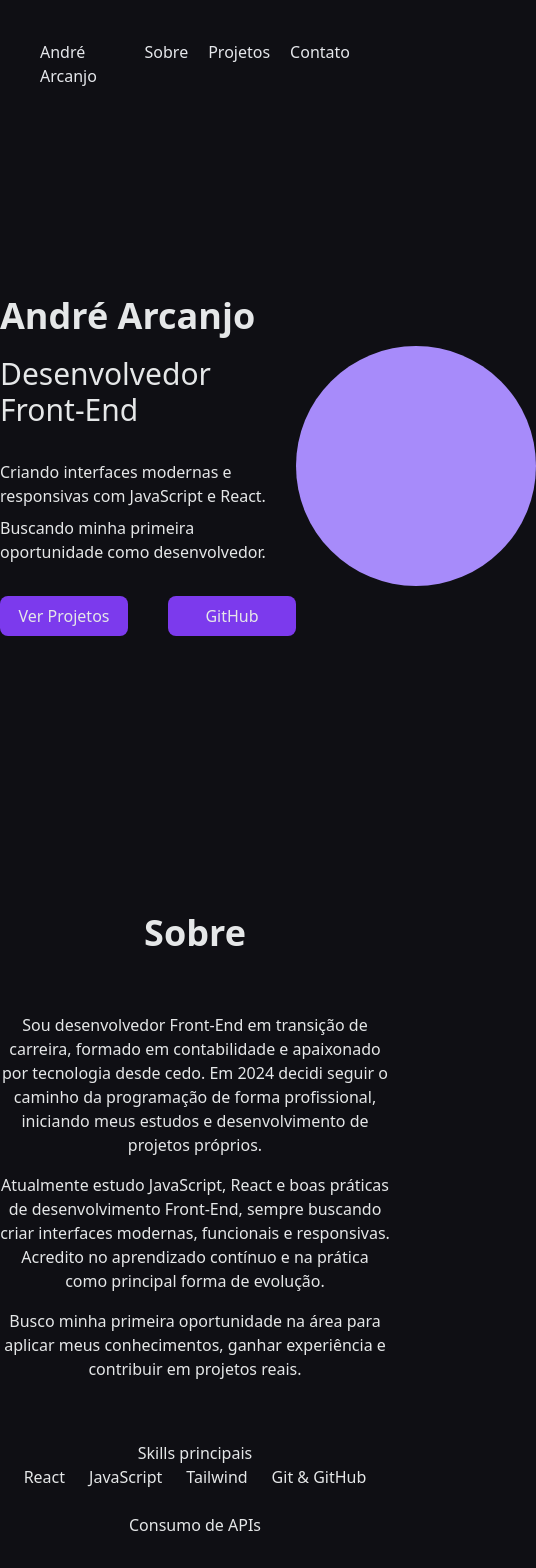
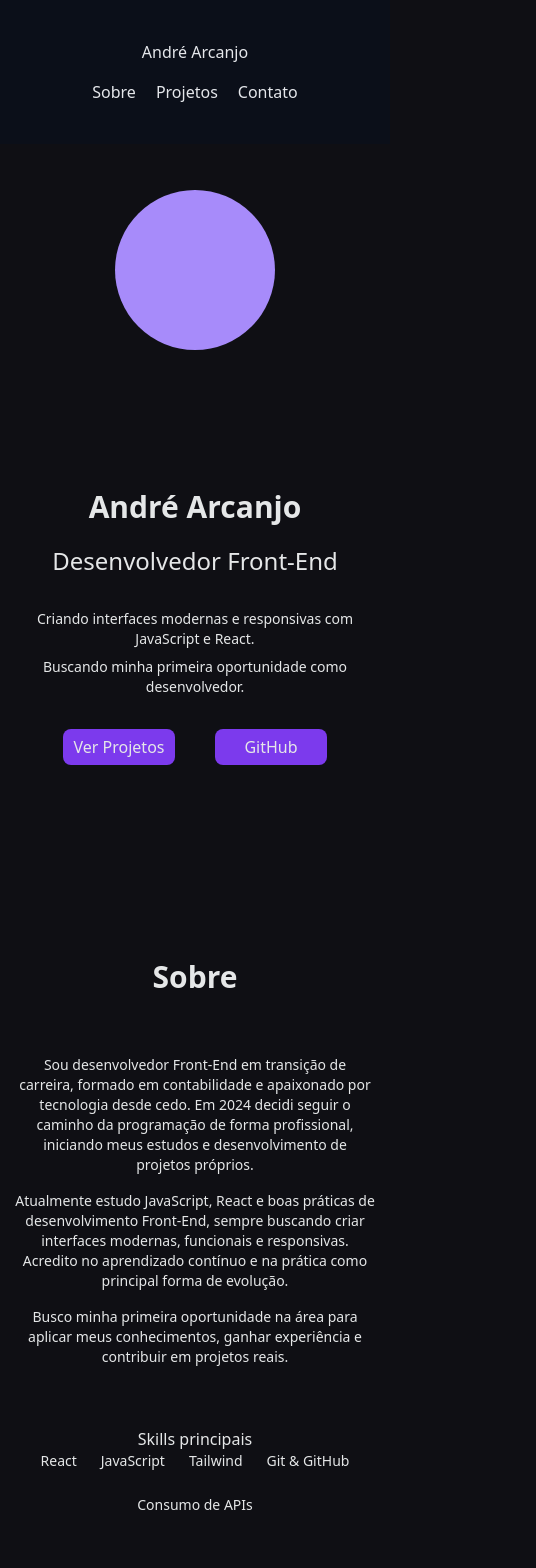
Before and after one commit to andre-arcanjo/portfolio-andre-arcanjo, a React (Vite) app: page / in a window 390 px wide. Shown: the top 1568 px of the page, 536 px wide, since content can reach past the window. Built offline with nearby package versions, Linux system fonts and the light colour scheme.

Commit message:
feat: improve responsiveness across all sections

```diff
--- a/index.html
+++ b/index.html
@@ -1,5 +1,5 @@
 <!doctype html>
-<html lang="en">
+<html lang="pt-BR">
   <head>
     <meta charset="UTF-8" />
     <link rel="icon" type="image/svg+xml" href="/vite.svg" />
--- a/src/App.tsx
+++ b/src/App.tsx
@@ -8,7 +8,7 @@ function App() {
 
   return (
     <>
-      <main>
+      <main className="pt-35 md:pt-24">
         <Header />
         <Hero />
         <About />
--- a/src/components/About/About.tsx
+++ b/src/components/About/About.tsx
@@ -1,19 +1,19 @@
 export const About = () => {
     return (
         <>
-            <section id="about" className="h-screen py-26 flex justify-center items-center text-[#E5E7E8]">
-                <div className="max-w-120 flex flex-col items-center text-center space-y-15">
-                    <h1 className="text-4xl font-bold">Sobre</h1>
+            <section id="about" className="min-h-screen py-26 flex justify-center items-center text-[#E5E7E8]">
+                <div className="max-w-90 md:max-w-120 flex flex-col items-center text-center space-y-15">
+                    <h2 className="text-3xl md:text-4x1 font-bold">Sobre</h2>
                     <div className="space-y-4">
-                        <p>Sou desenvolvedor Front-End em transição de carreira, formado em contabilidade e apaixonado por tecnologia desde cedo. Em 2024 decidi seguir o caminho da programação de forma profissional, iniciando meus estudos e desenvolvimento de projetos próprios.</p>
-                        <p>Atualmente estudo JavaScript, React e boas práticas de desenvolvimento Front-End, sempre buscando criar interfaces modernas, funcionais e responsivas. Acredito no aprendizado contínuo e na prática como principal forma de evolução.</p>
-                        <p>Busco minha primeira oportunidade na área para aplicar meus conhecimentos, ganhar experiência e contribuir em projetos reais.</p>
+                        <p className="text-sm md:text-base">Sou desenvolvedor Front-End em transição de carreira, formado em contabilidade e apaixonado por tecnologia desde cedo. Em 2024 decidi seguir o caminho da programação de forma profissional, iniciando meus estudos e desenvolvimento de projetos próprios.</p>
+                        <p className="text-sm md:text-base">Atualmente estudo JavaScript, React e boas práticas de desenvolvimento Front-End, sempre buscando criar interfaces modernas, funcionais e responsivas. Acredito no aprendizado contínuo e na prática como principal forma de evolução.</p>
+                        <p className="text-sm md:text-base">Busco minha primeira oportunidade na área para aplicar meus conhecimentos, ganhar experiência e contribuir em projetos reais.</p>
                     </div>
                     <div className="text-center flex flex-col">
-                        <h2 className="font-medium">
+                        <h3 className="font-medium">
                             Skills principais
-                        </h2>
-                        <div className="flex flex-wrap justify-center gap-6">
+                        </h3>
+                        <div className="flex flex-wrap justify-center gap-6 text-sm md:text-base">
                             <p>React</p>
                             <p>JavaScript</p>
                             <p>Tailwind</p>
--- a/src/components/Header/Header.tsx
+++ b/src/components/Header/Header.tsx
@@ -1,10 +1,10 @@
 export const Header = () => {
     return (
         <>
-            <header>
-                <nav className="text-[#E5E7EB] flex justify-between p-10">
+            <header className="fixed top-0 left-0 w-full bg-[#0B0F19] Z-50">
+                <nav className="text-[#E5E7EB] flex flex-col justify-between items-center p-10 md:flex-row">
                     <a className="hover:text-[#A78BFA] transition-all" href="/">André Arcanjo</a>
-                    <ul className="flex gap-5">
+                    <ul className="flex gap-5 mt-4 md:mt-0">
                         <li><a className="hover:text-[#A78BFA] transition-all" href="#about">Sobre</a></li>
                         <li><a className="hover:text-[#A78BFA] transition-all" href="#projects">Projetos</a></li>
                         <li><a className="hover:text-[#A78BFA] transition-all" href="#contact">Contato</a></li>
--- a/src/components/Hero/Hero.tsx
+++ b/src/components/Hero/Hero.tsx
@@ -1,23 +1,23 @@
 export const Hero = () => {
     return (
         <>
-                <section className="min-h-[80vh] text-[#E5E7E8] flex items-center justify-around">
-                    <div className="max-w-120 text-content space-y-8">
+                <section className="min-h-[80vh] text-[#E5E7E8] flex flex-col-reverse md:flex-row gap-10 items-center justify-around text-center md:text-left">
+                    <div className="max-w-90 md:max-w-120 text-content space-y-8">
                         <div className="space-y-5">
-                            <h1 className="text-4xl font-bold">André Arcanjo</h1>
-                            <h2 className="text-3xl font-medium">Desenvolvedor Front-End</h2>
+                            <h1 className="text-3xl md:text-4xl font-bold">André Arcanjo</h1>
+                            <h2 className="text-2xl md:text-3xl font-medium">Desenvolvedor Front-End</h2>
                         </div>
                         <div className="space-y-2">
-                            <h3>Criando interfaces modernas e responsivas com JavaScript e React.</h3>
-                            <h3>Buscando minha primeira oportunidade como desenvolvedor.</h3>
+                            <h3 className="text-sm md:text-base">Criando interfaces modernas e responsivas com JavaScript e React.</h3>
+                            <h3 className="text-sm md:text-base">Buscando minha primeira oportunidade como desenvolvedor.</h3>
                         </div>
-                        <div className="flex gap-10 font-medium">
-                            <a href="#projetos" target="_blank" rel="noopener noreferrer" className="h-10 w-32 flex items-center justify-center bg-[#7C3AED] rounded-lg hover:bg-[#A78BFA] hover:scale-105 transition-all">Ver Projetos</a>
-                            <a href="https://github.com/andre-arcanjo" target="_blank" rel="noopener noreferrer" className="h-10 w-32 flex items-center justify-center bg-[#7C3AED] rounded-lg hover:bg-[#A78BFA] hover:scale-105 transition-all">GitHub</a>
+                        <div className="flex gap-10 font-medium justify-center md:justify-normal">
+                            <a href="#projetos" target="_blank" rel="noopener noreferrer" className="h-9 w-28 md:h-10 md:w-32 flex items-center justify-center bg-[#7C3AED] rounded-lg hover:bg-[#A78BFA] hover:scale-105 transition-all">Ver Projetos</a>
+                            <a href="https://github.com/andre-arcanjo" target="_blank" rel="noopener noreferrer" className="h-9 w-28 md:h-10 md:w-32 flex items-center justify-center bg-[#7C3AED] rounded-lg hover:bg-[#A78BFA] hover:scale-105 transition-all">GitHub</a>
                         </div>
                     </div>
                     <div>
-                        <div className="h-60 w-60 rounded-full bg-[#A78BFA]"></div>
+                        <div className="h-40 md:h-60 w-40 md:w-60 rounded-full bg-[#A78BFA]"></div>
                     </div>
                 </section>
         </>
--- a/src/components/Projects/ProjectCard.tsx
+++ b/src/components/Projects/ProjectCard.tsx
@@ -3,20 +3,20 @@ import { projects } from "../../data/projects"
 export const ProjectCard = () => {
     return (
         <>
-            {projects.map((project, index) => (
-                <div key={index} className="h-[520px] w-[520px] flex flex-col items-center justify-center max-w-lg space-y-5 border rounded-md hover:scale-105 transition-transform">
-                    <h2 className="text-center font-semibold">{project.title}</h2>
+            {projects.map((project) => (
+                <div key={project.title} className="h-[450px] w-[360px] md:h-[520px] md:w-[520px] flex flex-col items-center justify-center max-w-lg space-y-5 border rounded-md hover:scale-105 transition-transform">
+                    <h3 className="text-center font-semibold">{project.title}</h3>
                     <div className="flex justify-center">
-                        <img src={project.image} className="h-50 w-100 rounded-md" alt={project.title} />
+                        <img src={project.image} className="h-35 w-70 md:h-50 md:w-100 rounded-md" alt={`Screenshot do projeto ${project.title}`} />
                     </div>
-                    <p className="text-center max-w-64">{project.description}</p>
-                    <div>
+                    <p className="text-center text-sm md:text-base max-w-64">{project.description}</p>
+                    <div className="text-sm md:text-base">
                         <p>Tecnologias Utilizadas:</p>
                         <p>{project.tech}</p>
                     </div>
                     <div className="flex gap-10 font-medium mb-8">
-                        <a href={project.demoLink} target="_blank" rel="noopener noreferrer" className="h-10 w-32 flex items-center justify-center bg-[#7C3AED] rounded-lg hover:bg-[#A78BFA] transition-all">Demo</a>
-                        <a href={project.githubLink} target="_blank" rel="noopener noreferrer" className="h-10 w-32 flex items-center justify-center bg-[#7C3AED] rounded-lg hover:bg-[#A78BFA] transition-all">GitHub</a>
+                        <a href={project.demoLink} target="_blank" rel="noopener noreferrer" className="h-9 md:h-10 w-28 md:w-32 flex items-center justify-center bg-[#7C3AED] rounded-lg hover:bg-[#A78BFA] transition-all">Demo</a>
+                        <a href={project.githubLink} target="_blank" rel="noopener noreferrer" className="h-9 md:h-10 w-28 md:w-32 flex items-center justify-center bg-[#7C3AED] rounded-lg hover:bg-[#A78BFA] transition-all">GitHub</a>
                     </div>
                 </div>
             ))}
--- a/src/components/Projects/Projects.tsx
+++ b/src/components/Projects/Projects.tsx
@@ -4,7 +4,7 @@ export const Projects = () => {
     return (
         <>
             <section id="projects" className="text-[#E5E7E8]">
-                <h1 className="text-center text-4xl font-bold mb-20">Projetos</h1>
+                <h2 className="text-center text-3xl md:text-4x1 font-bold mb-20">Projetos</h2>
                 <div className="min-h-[80vh] flex flex-wrap gap-5 items-center justify-center">
                     <ProjectCard />
                 </div>
```
Also changed, not shown: src/components/Contact/Contact.tsx (+11 -11 lines).
